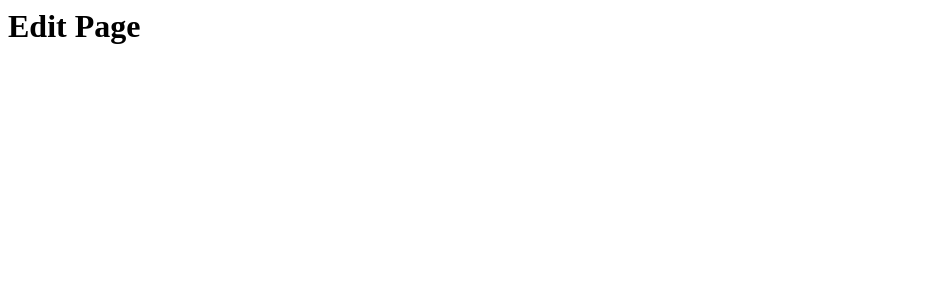
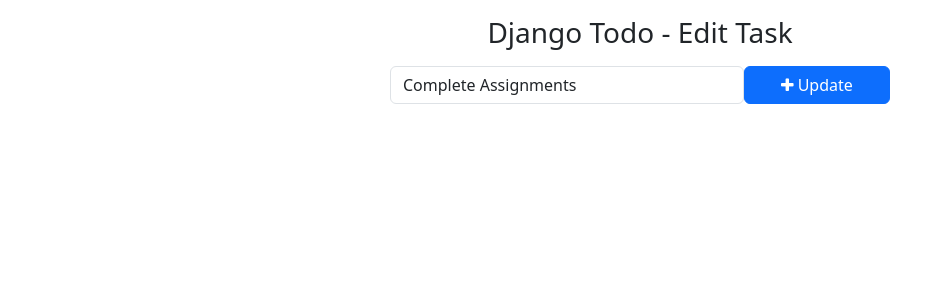
Before and after one commit to guvvalanaresh/todo-django, a Django app: page /todo/edit_task/1 in a window 1280 px wide. Shown: the top 300 px of the page, without its empty margins (0-945 px from the left). Run offline with Django 5.2, Linux system fonts and the light colour scheme; data comes from the database, SQL or seed files in the repository.

Commit message:
Edit Task page with Get Request

```diff
--- a/templates/edit_task.html
+++ b/templates/edit_task.html
@@ -1 +1,29 @@
-<h1>Edit Page</h1>
+<!DOCTYPE html>
+<html lang="en">
+<head>
+    <meta charset="UTF-8">
+    <meta name="viewport" content="width=device-width, initial-scale=1.0">
+    <title>Edit Task - Django Todo App</title>
+
+    <!-- Bootstrap -->
+    <link href="https://cdn.jsdelivr.net/npm/bootstrap@5.3.0-alpha1/dist/css/bootstrap.min.css" rel="stylesheet" integrity="sha384-GLhlTQ8iRABdZLl6O3oVMWSktQOp6b7In1Zl3/Jr59b6EGGoI1aFkw7cmDA6j6gD" crossorigin="anonymous">
+    <script src="https://cdn.jsdelivr.net/npm/bootstrap@5.3.0-alpha1/dist/js/bootstrap.bundle.min.js" integrity="sha384-w76AqPfDkMBDXo30jS1Sgez6pr3x5MlQ1ZAGC+nuZB+EYdgRZgiwxhTBTkF7CXvN" crossorigin="anonymous"></script>
+    <!-- Font Awesome Icons -->
+    <link rel="stylesheet" href="https://cdnjs.cloudflare.com/ajax/libs/font-awesome/4.7.0/css/font-awesome.min.css">
+  </head>
+</head>
+<body>
+    <div class="container">
+        <h3 class="text-center mt-3 mb-3">Django Todo - Edit Task</h3>
+        <form action="" method="POST" style="width: 500px; margin:auto">
+            {% csrf_token %}
+            <div class="form-group">
+                <span style="display: flex;">
+                    <input type="text" name="task" class="form-control" placeholder="Add a task" value="{{ get_task.task }}">
+                    <button type="submit" class="btn btn-primary" style="width: 200px;"><i class="fa fa-plus"></i> Update </button>
+                </span>
+            </div>
+        </form>
+    </div>
+</body>
+</html>
--- a/todo/views.py
+++ b/todo/views.py
@@ -22,4 +22,11 @@
     return redirect('home')
 
 def edit_task(request, pk):
-    return render(request, 'edit_task.html')
+    get_task = get_object_or_404(Task, pk=pk)
+    if request.method == 'POST':
+        return
+    else:
+        context = {
+            'get_task': get_task,
+        }
+    return render(request, 'edit_task.html', context)
```
